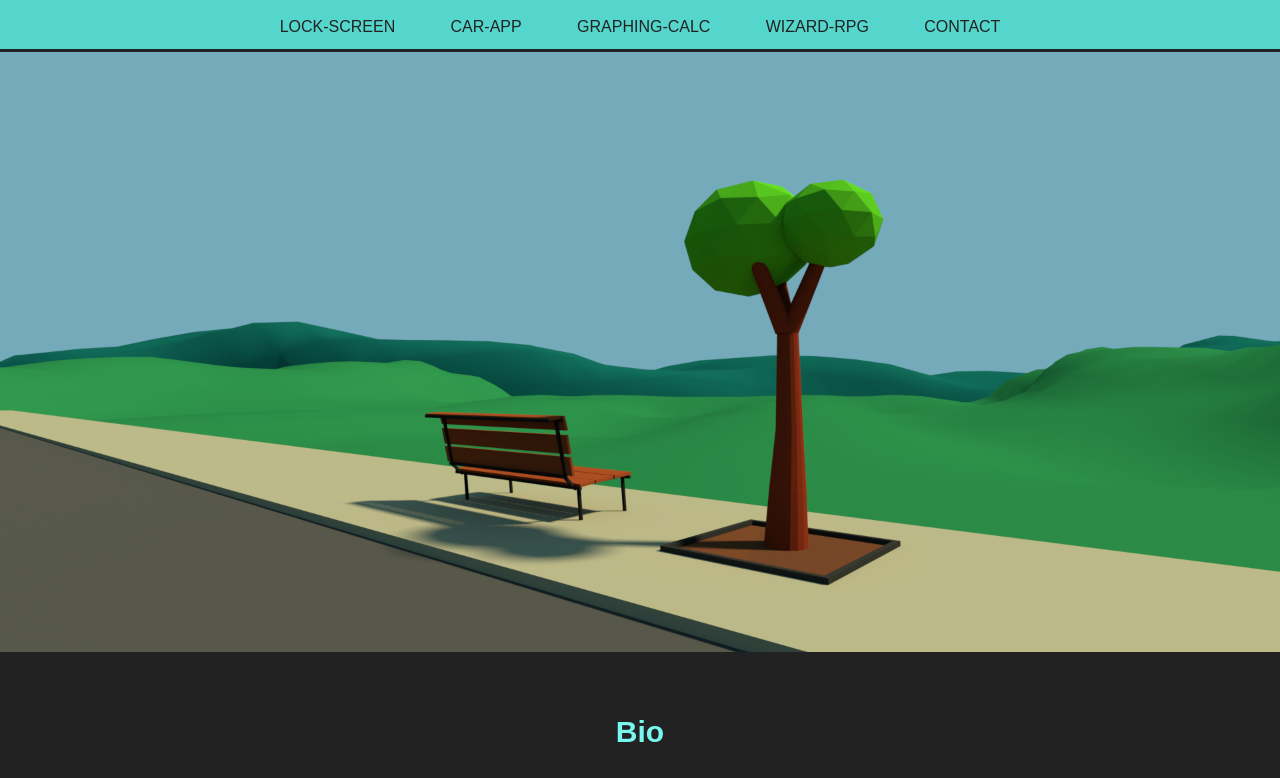
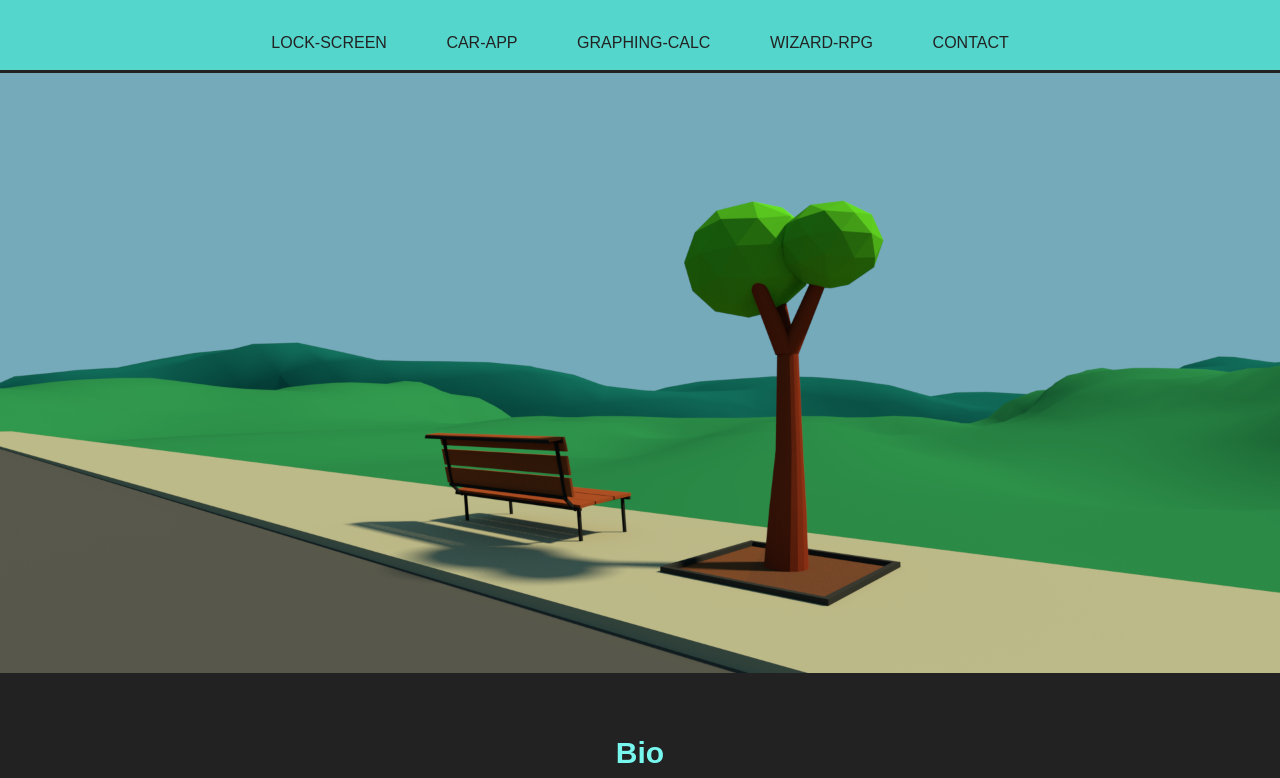
Before and after one commit to JoelGoodrum/joelgoodrum.github.io, a plain HTML site: page index.html in a window 1280 px wide. Shown: the top 778 px of the page. Drawn offline with Linux system fonts and the light colour scheme.

Commit message:
adjusted nav for landscape mobile

```diff
--- a/css/style.css
+++ b/css/style.css
@@ -24,6 +24,7 @@ p {
 .container{
 	padding-top:30px;
 	max-width: 680px;
+	width: 90%;
 	margin: auto;
 	overflow: hidden;
 }
@@ -61,6 +62,7 @@ header li{
 
 	display: inline;
 	padding: 2%;
+
 
 }
 
@@ -106,7 +108,7 @@ u {
 	display: block;
 }
 
-@media(max-width: 680px) {
+@media(max-width: 665px) {
 
 
 	header li {
@@ -127,3 +129,28 @@ u {
 		width: 90%;
 	}
 }
+
+@media(orientation: landscape) {
+
+	header li {
+
+		padding: 0;
+		display: inline;
+		padding: 2%;
+
+	}
+
+}
+
+
+
+
+	ul {
+		font-size: 30px;
+
+	}
+
+	.container {
+		width: 90%;
+	}
+}
```
Also changed, not shown: New Bitmap Image.bmp (deleted).
